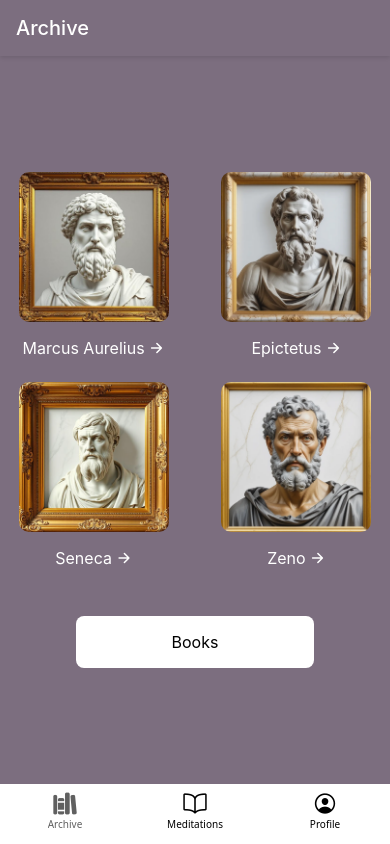
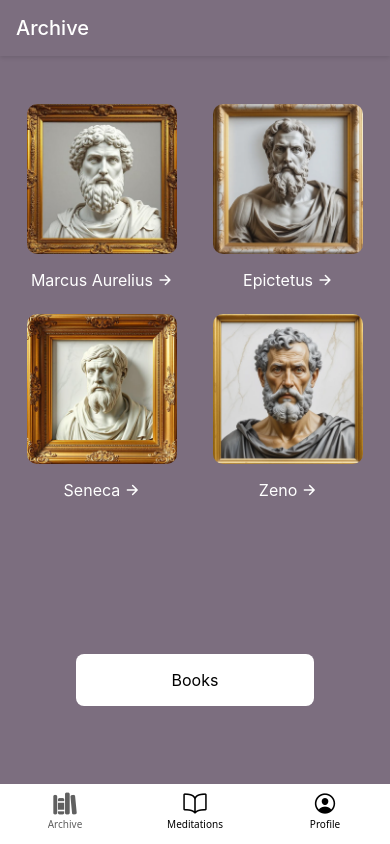
Before and after one commit to PeterX12/TheStoicInYou, a React Native app: screen /MainTab in a window 390 px wide. Built offline with nearby package versions, Linux system fonts and the light colour scheme.

Commit message:
Archive improvements UI

```diff
--- a/src/constants/styles.ts
+++ b/src/constants/styles.ts
@@ -15,6 +15,12 @@ export const AppStyles = StyleSheet.create({
     alignItems: "center",
     backgroundColor: AppColors.AppBackground,
     paddingHorizontal: 76,
+  },
+  contentContainer: {
+    flex: 1,
+    backgroundColor: AppColors.AppBackground,
+    width: "100%",
+    alignItems: "flex-start",
   },
 
   //Inputs
--- a/src/screens/Archive/ArchiveScreen.tsx
+++ b/src/screens/Archive/ArchiveScreen.tsx
@@ -20,7 +20,10 @@ export default function ArchiveScreen() {
     <View style={{ flex: 1 }}>
       <AppBar title={"Archive"} showBackButton={false} />
       <ScrollView
-        contentContainerStyle={[AppStyles.fullScreen, { padding: 0 }]}
+        contentContainerStyle={[
+          AppStyles.contentContainer,
+          { padding: 0, alignItems: "flex-start" },
+        ]}
       >
         <View style={styles.gridContainer}>
           {philosophers.map((philosopher) => (
@@ -46,6 +49,9 @@ const styles = StyleSheet.create({
     flexDirection: "row",
     flexWrap: "wrap",
     justifyContent: "space-between",
+    paddingTop: 48,
+    paddingHorizontal: 16,
+    width: "100%",
   },
   item: {
     width: "48%",
@@ -54,6 +60,6 @@ const styles = StyleSheet.create({
   buttonContainer: {
     width: "100%",
     paddingHorizontal: 76,
-    paddingTop: 24,
+    paddingTop: 130,
   },
 });
--- a/src/screens/Archive/QuotesScreen.tsx
+++ b/src/screens/Archive/QuotesScreen.tsx
@@ -1,6 +1,8 @@
+import AppBar from "@components/AppBar";
 import Button from "@components/Button";
 import { RouteProp, useRoute } from "@react-navigation/native";
 import { AppStyles } from "constants/styles";
+import React from "react";
 import { View, StyleSheet, Text } from "react-native";
 
 type QuotesRouteProp = RouteProp<{
@@ -14,10 +16,13 @@ export default function QuotesScreen() {
   const philosopherId = route.params.philosopherId;
 
   return (
-    <View style={AppStyles.fullScreen}>
-      <Text>Some stuff about Marcus Aurelius</Text>
-      <Text>Quote</Text>
-      <Button text="New Quote" onPress={() => {}} />
+    <View style={{ flex: 1 }}>
+      <AppBar title={"Quotes"} showBackButton={true} />
+      <View style={AppStyles.fullScreen}>
+        <Text>Some stuff about Marcus Aurelius</Text>
+        <Text>Quote</Text>
+        <Button text="New Quote" onPress={() => {}} />
+      </View>
     </View>
   );
 }
```
